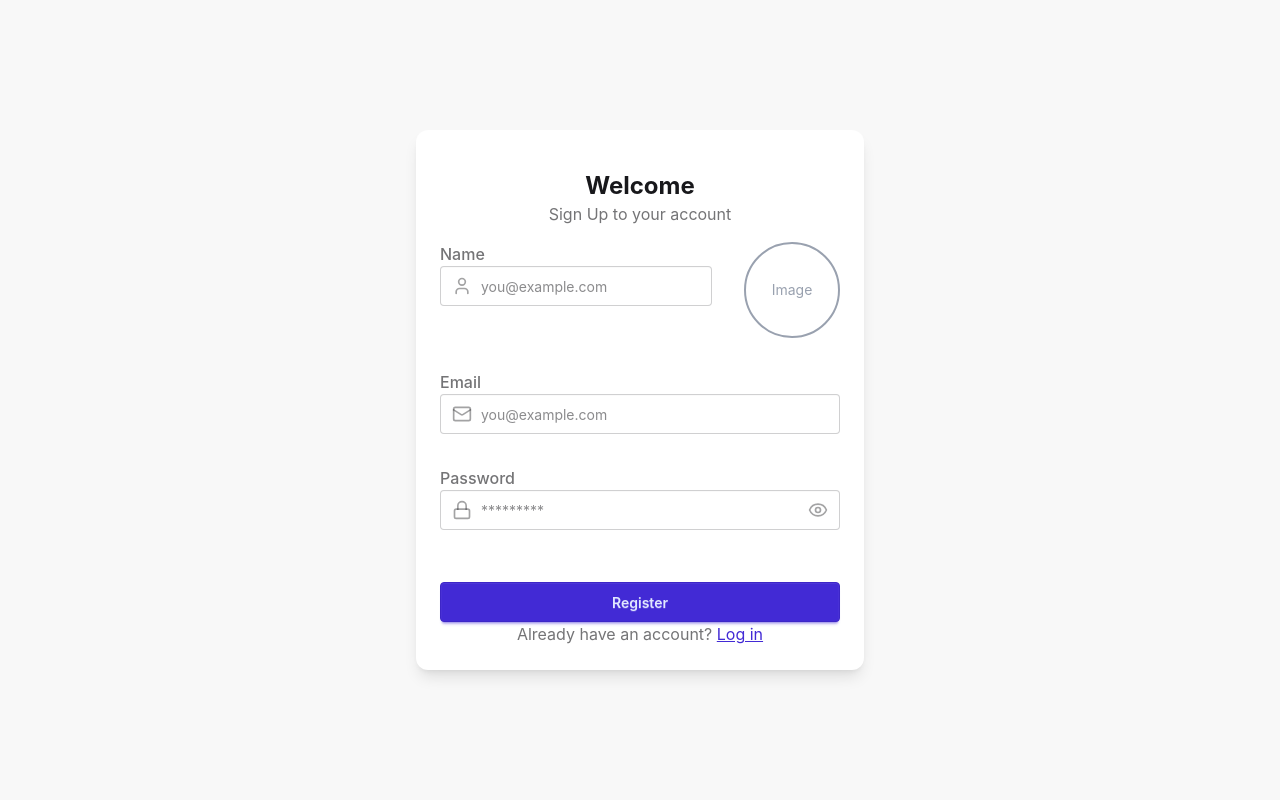
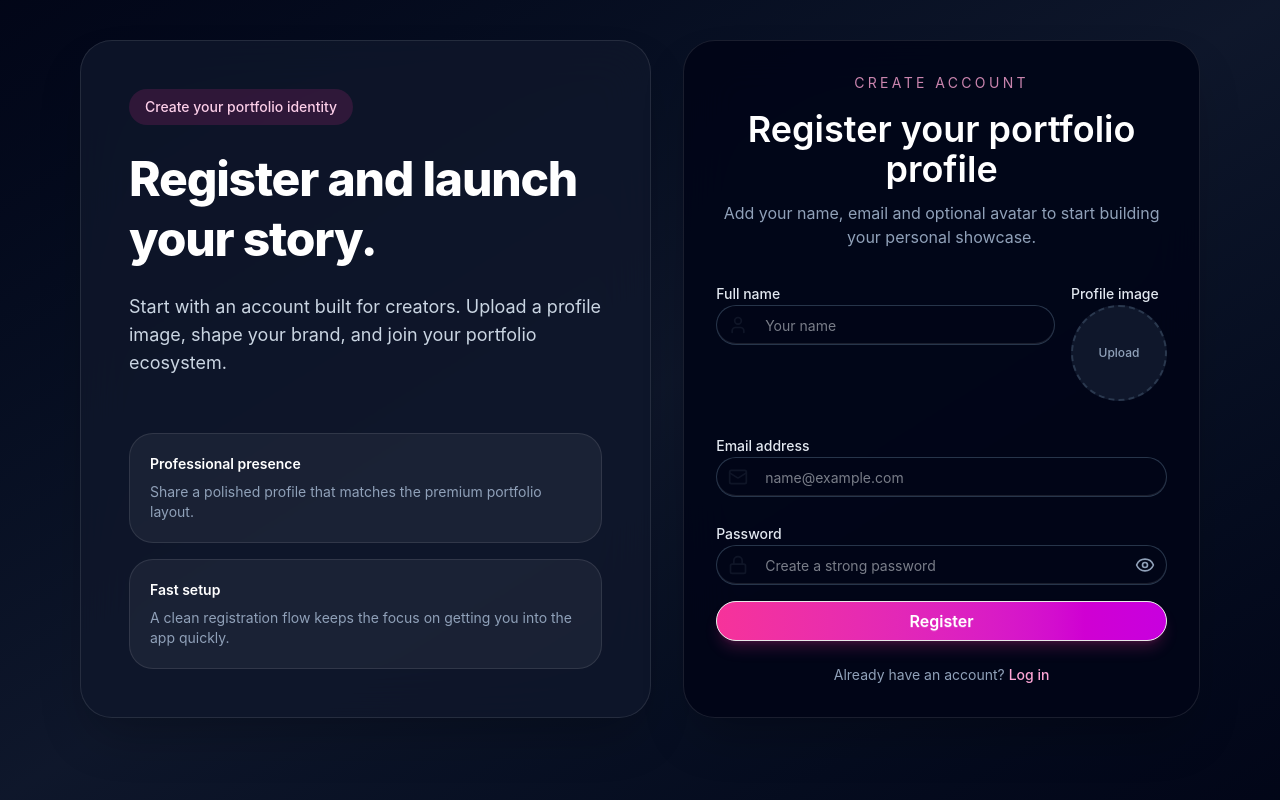
Before and after one commit to ArpitArya29/Portfolio_Project, a React (Vite) app in the folder Frontend/: page /register in a window 1280 px wide. Built offline with nearby package versions, Linux system fonts and the light colour scheme; no server answers.

Commit message:
Updated Register, Login UI

```diff
--- a/Frontend/src/Pages/Login.jsx
+++ b/Frontend/src/Pages/Login.jsx
@@ -1,12 +1,9 @@
 import React, { useState } from "react";
 import { z } from "zod";
-
 import { useForm } from "react-hook-form";
 import { zodResolver } from "@hookform/resolvers/zod";
 import { useAuthStore } from "../Stores/useAuthStore";
-
 import { Link, useNavigate } from "react-router-dom";
-
 import { Mail, Lock, Eye, EyeOff, Loader2 } from "lucide-react";
 
 const loginSchema = z.object({
@@ -24,14 +21,12 @@ const Login = () => {
   });
 
   const { login, isLoggingIn } = useAuthStore();
-
   const [showPassword, setShowPassword] = useState(false);
   const navigate = useNavigate();
 
   const onSubmit = async (data) => {
     try {
       await login(data);
-
       navigate("/");
     } catch (error) {
       console.log("Error logging-in");
@@ -39,99 +34,149 @@ const Login = () => {
   };
 
   return (
-    <div className="min-h-screen w-full flex items-center justify-center bg-base-200">
-      <div className="w-full max-w-md p-6 rounded-xl shadow-lg bg-base-100">
-        <div className="m-4 text-center">
-          <h1 className="text-2xl font-bold mt-2">Welcome Back</h1>
-          <p className="text-base-content/60">Login to your account</p>
+    <div className="min-h-screen w-full bg-linear-to-br from-slate-950 via-slate-900 to-slate-950 overflow-hidden py-10">
+      <div className="mx-auto w-full max-w-6xl px-4">
+        <div className="grid gap-8 lg:grid-cols-[1.05fr_0.95fr] items-stretch lg:min-h-140">
+          <section className="hidden lg:flex flex-col justify-between rounded-4xl border border-white/10 bg-slate-900/80 p-12 shadow-2xl backdrop-blur-xl text-white h-full">
+            <div>
+              <span className="inline-flex rounded-full bg-violet-500/15 px-4 py-2 text-sm font-medium text-violet-200 mb-6">
+                Secure access for your portfolio hub
+              </span>
+              <h1 className="text-5xl font-extrabold leading-tight tracking-tight text-white">
+                Sign in and keep your portfolio momentum going.
+              </h1>
+              <p className="mt-6 max-w-xl text-slate-300 sm:text-lg">
+                Access your profile, manage projects, and share your best work
+                with confidence.
+              </p>
             </div>
-        <form onSubmit={handleSubmit(onSubmit)} className="flex flex-col gap-6">
-          {/* {Email} */}
-          <div className="form-control">
-            <label className="label">
-              <span className="label-text font-medium">Email</span>
+            <div className="grid gap-4 text-sm text-slate-300">
+              <div className="rounded-3xl border border-white/10 bg-white/5 p-5">
+                <p className="font-semibold text-white">Fast onboarding</p>
+                <p className="mt-2 text-slate-400">
+                  Login quickly and jump straight into your portfolio editing
+                  workspace.
+                </p>
+              </div>
+              <div className="rounded-3xl border border-white/10 bg-white/5 p-5">
+                <p className="font-semibold text-white">Consistent design</p>
+                <p className="mt-2 text-slate-400">
+                  The layout is polished and balanced to match the rest of your
+                  app.
+                </p>
+              </div>
+            </div>
+          </section>
+
+          <article className="flex h-full flex-col rounded-4xl border border-white/10 bg-slate-950/95 p-8 shadow-2xl backdrop-blur-xl">
+            <div className="mb-8 text-center">
+              <p className="text-sm uppercase tracking-[0.24em] text-violet-300/80">
+                Welcome back
+              </p>
+              <h2 className="mt-4 text-4xl font-semibold text-white">
+                Log in to your account
+              </h2>
+              <p className="mt-3 text-sm text-slate-400 sm:text-base">
+                Enter your credentials to continue building your portfolio and
+                manage your profile.
+              </p>
+            </div>
+
+            <form
+              onSubmit={handleSubmit(onSubmit)}
+              className="flex flex-1 flex-col justify-between"
+            >
+              <div className="space-y-6">
+                <div className="space-y-2">
+                  <label
+                    className="text-sm font-medium text-slate-200"
+                    htmlFor="email"
+                  >
+                    Email address
                   </label>
                   <div className="relative">
-              <div className="absolute inset-y-0 left-0 pl-3 flex items-center z-5 pointer-events-none">
-                <Mail className="h-5 w-5 text-base-content/40" />
-              </div>
+                    <span className="pointer-events-none absolute inset-y-0 left-0 flex items-center pl-3 text-slate-500">
+                      <Mail className="h-5 w-5" />
+                    </span>
                     <input
+                      id="email"
                       type="email"
                       {...register("email")}
-                className={`input input-bordered w-full pl-10 ${
-                  errors.email ? "input-error" : ""
-                }`}
-                placeholder="you@example.com"
+                      className={`input input-bordered w-full rounded-3xl border-slate-700/80 bg-slate-950/90 px-12 py-4 text-slate-100 outline-none transition focus:border-violet-400 focus:ring-2 focus:ring-violet-500/20 ${errors.email ? "input-error" : ""}`}
+                      placeholder="name@example.com"
                     />
                   </div>
                   {errors.email && (
-              <p className="text-red-600 text-sm mt-1">
+                    <p className="text-sm text-red-500">
                       {errors.email.message}
                     </p>
                   )}
                 </div>
 
-          {/* Password */}
-          <div className="form-control">
-            <label className="label">
-              <span className="label-text font-medium">Password</span>
+                <div className="space-y-2">
+                  <label
+                    className="text-sm font-medium text-slate-200"
+                    htmlFor="password"
+                  >
+                    Password
                   </label>
                   <div className="relative">
-              <div className="absolute inset-y-0 left-0 pl-3 flex items-center z-5 pointer-events-none">
-                <Lock className="h-5 w-5 text-base-content/40" />
-              </div>
+                    <span className="pointer-events-none absolute inset-y-0 left-0 flex items-center pl-3 text-slate-400">
+                      <Lock className="h-5 w-5" />
+                    </span>
                     <input
+                      id="password"
                       type={showPassword ? "text" : "password"}
                       {...register("password")}
-                className={`input input-bordered w-full pl-10 ${
-                  errors.password ? "input-error" : ""
-                }`}
-                placeholder="*********"
+                      className={`input input-bordered w-full rounded-3xl border-slate-700/80 bg-slate-950/90 px-12 py-4 text-slate-100 outline-none transition focus:border-violet-400 focus:ring-2 focus:ring-violet-500/20 ${errors.password ? "input-error" : ""}`}
+                      placeholder="Enter your password"
                     />
                     <button
                       type="button"
-                className="absolute inset-y-0 right-0 pr-3 flex items-center"
+                      className="absolute right-3 top-1/2 -translate-y-1/2 text-slate-400 transition hover:text-slate-200"
                       onClick={() => setShowPassword(!showPassword)}
                     >
                       {showPassword ? (
-                  <EyeOff className="h-5 w-5 text-base-content/40" />
+                        <EyeOff className="h-5 w-5" />
                       ) : (
-                  <Eye className="h-5 w-5 text-base-content/40" />
+                        <Eye className="h-5 w-5" />
                       )}
                     </button>
                   </div>
                   {errors.password && (
-              <p className="text-red-500 text-sm mt-1">
+                    <p className="text-sm text-red-500">
                       {errors.password.message}
                     </p>
                   )}
                 </div>
+              </div>
 
-          {/* Submit button */}
               <button
                 type="submit"
-            className="btn btn-primary w-full mt-5"
+                className="mt-4 btn w-full rounded-3xl bg-linear-to-r from-violet-500 to-indigo-500 px-6 py-4 text-base font-semibold text-white shadow-lg shadow-violet-500/20 transition hover:shadow-xl"
                 disabled={isLoggingIn}
               >
                 {isLoggingIn ? (
-              <>
+                  <span className="inline-flex items-center justify-center gap-2">
                     <Loader2 className="h-5 w-5 animate-spin" />
                     Loading...
-              </>
+                  </span>
                 ) : (
                   "Log In"
                 )}
               </button>
             </form>
 
-        {/* Footer */}
-        <div className="text-center">
-          <p className="text-base-content/60">
+            <div className="mt-6 text-center text-sm text-slate-400">
               Don't have an account?{" "}
-            <Link to={"/register"} className="link link-primary">
+              <Link
+                to="/register"
+                className="font-medium text-violet-300 transition hover:text-violet-200"
+              >
                 Sign up
               </Link>
-          </p>
+            </div>
+          </article>
         </div>
       </div>
     </div>
--- a/Frontend/src/Pages/Signup.jsx
+++ b/Frontend/src/Pages/Signup.jsx
@@ -1,13 +1,10 @@
+import React, { useState } from "react";
+import { useNavigate, Link } from "react-router-dom";
+import { useForm } from "react-hook-form";
 import { zodResolver } from "@hookform/resolvers/zod";
-import React, { useState } from "react";
-import { Navigate, useNavigate } from "react-router-dom";
-
-import { useForm } from "react-hook-form";
-import { email, z } from "zod";
+import { z } from "zod";
 import { useAuthStore } from "../Stores/useAuthStore";
-
 import { Eye, EyeOff, Loader2, Lock, Mail, User } from "lucide-react";
-import { Link } from "react-router-dom";
 
 const signUpSchema = z.object({
   name: z.string(),
@@ -34,11 +31,9 @@ const Signup = () => {
 
   const onSubmit = async (data) => {
     const formData = new FormData();
-
     formData.append("name", data.name);
     formData.append("email", data.email);
     formData.append("password", data.password);
-
     if (selectedFile) {
       formData.append("image", selectedFile);
     }
@@ -53,7 +48,6 @@ const Signup = () => {
 
   const handleFileUpload = (e) => {
     const file = e.target.files[0];
-
     if (file) {
       setSelectedFile(file);
       setImagePreview(URL.createObjectURL(file));
@@ -61,58 +55,110 @@ const Signup = () => {
   };
 
   return (
-    <div className="min-h-screen w-full flex items-center justify-center bg-base-200">
-      <div className="w-full max-w-md p-6 rounded-xl shadow-lg bg-base-100">
-        <div className="m-4 text-center">
-          <h1 className="text-2xl font-bold mt-2">Welcome</h1>
-          <p className="text-base-content/60">Sign Up to your account</p>
+    <div className="min-h-screen w-full bg-linear-to-br from-slate-950 via-slate-900 to-slate-950 overflow-hidden py-10">
+      <div className="mx-auto w-full max-w-6xl px-4">
+        <div className="grid gap-8 lg:grid-cols-[1.05fr_0.95fr] items-stretch lg:min-h-140">
+          <section className="hidden lg:flex flex-col justify-between rounded-4xl border border-white/10 bg-slate-900/80 p-12 shadow-2xl backdrop-blur-xl text-white h-full">
+            <div>
+              <span className="inline-flex rounded-full bg-pink-500/15 px-4 py-2 text-sm font-medium text-pink-200 mb-6">
+                Create your portfolio identity
+              </span>
+              <h1 className="text-5xl font-extrabold leading-tight tracking-tight text-white">
+                Register and launch your story.
+              </h1>
+              <p className="mt-6 max-w-xl text-slate-300 sm:text-lg">
+                Start with an account built for creators. Upload a profile
+                image, shape your brand, and join your portfolio ecosystem.
+              </p>
             </div>
-        <form onSubmit={handleSubmit(onSubmit)} className="flex flex-col gap-8">
-          <div className="flex gap-4 justify-between">
-            {/* Name */}
-            <div className="form-control">
-              <label className="label">
-                <span className="label-text font-medium">Name</span>
+            <div className="grid gap-4 text-sm text-slate-300">
+              <div className="rounded-3xl border border-white/10 bg-white/5 p-5">
+                <p className="font-semibold text-white">
+                  Professional presence
+                </p>
+                <p className="mt-2 text-slate-400">
+                  Share a polished profile that matches the premium portfolio
+                  layout.
+                </p>
+              </div>
+              <div className="rounded-3xl border border-white/10 bg-white/5 p-5">
+                <p className="font-semibold text-white">Fast setup</p>
+                <p className="mt-2 text-slate-400">
+                  A clean registration flow keeps the focus on getting you into
+                  the app quickly.
+                </p>
+              </div>
+            </div>
+          </section>
+
+          <article className="flex h-full flex-col rounded-4xl border border-white/10 bg-slate-950/95 p-8 shadow-2xl backdrop-blur-xl">
+            <div className="mb-8 text-center">
+              <p className="text-sm uppercase tracking-[0.24em] text-pink-300/80">
+                Create account
+              </p>
+              <h2 className="mt-4 text-4xl font-semibold text-white">
+                Register your portfolio profile
+              </h2>
+              <p className="mt-3 text-sm text-slate-400 sm:text-base">
+                Add your name, email and optional avatar to start building your
+                personal showcase.
+              </p>
+            </div>
+
+            <form
+              onSubmit={handleSubmit(onSubmit)}
+              className="flex flex-1 flex-col justify-between"
+            >
+              <div className="space-y-6">
+                <div className="grid gap-4 lg:grid-cols-[1fr_auto]">
+                  <div className="space-y-2">
+                    <label
+                      className="text-sm font-medium text-slate-200"
+                      htmlFor="name"
+                    >
+                      Full name
                     </label>
                     <div className="relative">
-                <div className="absolute inset-y-0 left-0 pl-3 flex items-center z-5 pointer-events-none">
-                  <User className="h-5 w-5 text-base-content/40" />
-                </div>
+                      <span className="pointer-events-none absolute inset-y-0 left-0 flex items-center pl-3 text-slate-400">
+                        <User className="h-5 w-5" />
+                      </span>
                       <input
+                        id="name"
                         type="text"
                         {...register("name")}
-                  className={`input input-bordered w-full pl-10 ${
-                    errors.name ? "input-error" : ""
-                  }`}
-                  placeholder="you@example.com"
+                        className={`input input-bordered w-full rounded-3xl border-slate-700/80 bg-slate-950/90 px-12 py-4 text-slate-100 outline-none transition focus:border-pink-400 focus:ring-2 focus:ring-pink-500/20 ${errors.name ? "input-error" : ""}`}
+                        placeholder="Your name"
                       />
                     </div>
                     {errors.name && (
-                <p className="text-red-600 text-sm mt-1">
+                      <p className="text-sm text-red-500">
                         {errors.name.message}
                       </p>
                     )}
                   </div>
 
-            {/* Avater Upload */}
-            <div className="flex flex-col items-center">
+                  <div className="space-y-2">
+                    <label className="text-sm font-medium text-slate-200">
+                      Profile image
+                    </label>
                     <div
-                className="w-24 h-24 rounded-full border-2 border-dashed, border-gray-400 flex items-center justify-center cursor-pointer overflow-hidden hover:border-primary transition"
-                onClick={() => document.getElementById("imageUpload").click()}
+                      className="group relative flex h-24 w-24 cursor-pointer items-center justify-center overflow-hidden rounded-full border-2 border-dashed border-slate-700/80 bg-slate-900 transition hover:border-pink-400"
+                      onClick={() =>
+                        document.getElementById("imageUpload").click()
+                      }
                     >
                       {imagePreview ? (
                         <img
                           src={imagePreview}
-                    alt="Avatar"
-                    className="w-full h-full object-cover"
+                          alt="Avatar preview"
+                          className="h-full w-full object-cover"
                         />
                       ) : (
-                  <span className="text-sm text-gray-400 text-center px-2">
-                    Image
+                        <span className="text-center text-xs font-medium text-slate-400 transition group-hover:text-pink-300">
+                          Upload
                         </span>
                       )}
                     </div>
-
                     <input
                       type="file"
                       id="imageUpload"
@@ -124,92 +170,96 @@ const Signup = () => {
                   </div>
                 </div>
 
-          {/* {Email} */}
-          <div className="form-control">
-            <label className="label">
-              <span className="label-text font-medium">Email</span>
+                <div className="space-y-2">
+                  <label
+                    className="text-sm font-medium text-slate-200"
+                    htmlFor="email"
+                  >
+                    Email address
                   </label>
                   <div className="relative">
-              <div className="absolute inset-y-0 left-0 pl-3 flex items-center z-5 pointer-events-none">
-                <Mail className="h-5 w-5 text-base-content/40" />
-              </div>
+                    <span className="pointer-events-none absolute inset-y-0 left-0 flex items-center pl-3 text-slate-400">
+                      <Mail className="h-5 w-5" />
+                    </span>
                     <input
+                      id="email"
                       type="email"
                       {...register("email")}
-                className={`input input-bordered w-full pl-10 ${
-                  errors.email ? "input-error" : ""
-                }`}
-                placeholder="you@example.com"
+                      className={`input input-bordered w-full rounded-3xl border-slate-700/80 bg-slate-950/90 px-12 py-4 text-slate-100 outline-none transition focus:border-pink-400 focus:ring-2 focus:ring-pink-500/20 ${errors.email ? "input-error" : ""}`}
+                      placeholder="name@example.com"
                     />
                   </div>
                   {errors.email && (
-              <p className="text-red-600 text-sm mt-1">
+                    <p className="text-sm text-red-500">
                       {errors.email.message}
                     </p>
                   )}
                 </div>
 
-          {/* Password */}
-          <div className="form-control">
-            <label className="label">
-              <span className="label-text font-medium">Password</span>
+                <div className="space-y-2">
+                  <label
+                    className="text-sm font-medium text-slate-200"
+                    htmlFor="password"
+                  >
+                    Password
                   </label>
                   <div className="relative">
-              <div className="absolute inset-y-0 left-0 pl-3 flex items-center z-5 pointer-events-none">
-                <Lock className="h-5 w-5 text-base-content/40" />
-              </div>
+                    <span className="pointer-events-none absolute inset-y-0 left-0 flex items-center pl-3 text-slate-400">
+                      <Lock className="h-5 w-5" />
+                    </span>
                     <input
+                      id="password"
                       type={showPassword ? "text" : "password"}
                       {...register("password")}
-                className={`input input-bordered w-full pl-10 ${
-                  errors.password ? "input-error" : ""
-                }`}
-                placeholder="*********"
+                      className={`input input-bordered w-full rounded-3xl border-slate-700/80 bg-slate-950/90 px-12 py-4 text-slate-100 outline-none transition focus:border-pink-400 focus:ring-2 focus:ring-pink-500/20 ${errors.password ? "input-error" : ""}`}
+                      placeholder="Create a strong password"
                     />
                     <button
                       type="button"
-                className="absolute inset-y-0 right-0 pr-3 flex items-center"
+                      className="absolute right-3 top-1/2 -translate-y-1/2 text-slate-400 transition hover:text-slate-200"
                       onClick={() => setShowPassword(!showPassword)}
                     >
                       {showPassword ? (
-                  <EyeOff className="h-5 w-5 text-base-content/40" />
+                        <EyeOff className="h-5 w-5" />
                       ) : (
-                  <Eye className="h-5 w-5 text-base-content/40" />
+                        <Eye className="h-5 w-5" />
                       )}
                     </button>
                   </div>
                   {errors.password && (
-              <p className="text-red-500 text-sm mt-1">
+                    <p className="text-sm text-red-500">
                       {errors.password.message}
                     </p>
                   )}
                 </div>
+              </div>
 
-          {/* Submit button */}
               <button
                 type="submit"
-            className="btn btn-primary w-full mt-5"
+                className="mt-4 btn w-full rounded-3xl bg-linear-to-r from-pink-500 to-fuchsia-600 px-6 py-4 text-base font-semibold text-white shadow-lg shadow-pink-500/20 transition hover:shadow-xl"
                 disabled={isSigningUp}
               >
                 {isSigningUp ? (
-              <>
+                  <span className="inline-flex items-center justify-center gap-2">
                     <Loader2 className="h-5 w-5 animate-spin" />
                     Loading...
-              </>
+                  </span>
                 ) : (
                   "Register"
                 )}
               </button>
             </form>
 
-        {/* Footer */}
-        <div className="text-center">
-          <p className="text-base-content/60">
+            <div className="mt-6 text-center text-sm text-slate-400">
               Already have an account?{" "}
-            <Link to={"/login"} className="link link-primary">
+              <Link
+                to="/login"
+                className="font-medium text-pink-300 transition hover:text-pink-200"
+              >
                 Log in
               </Link>
-          </p>
+            </div>
+          </article>
         </div>
       </div>
     </div>
```
Lines whose indentation alone changed are shown as unchanged.
